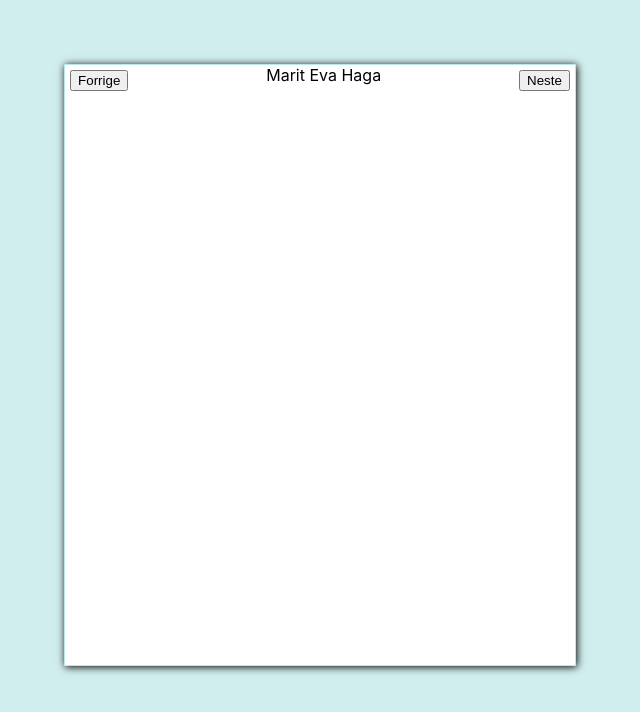
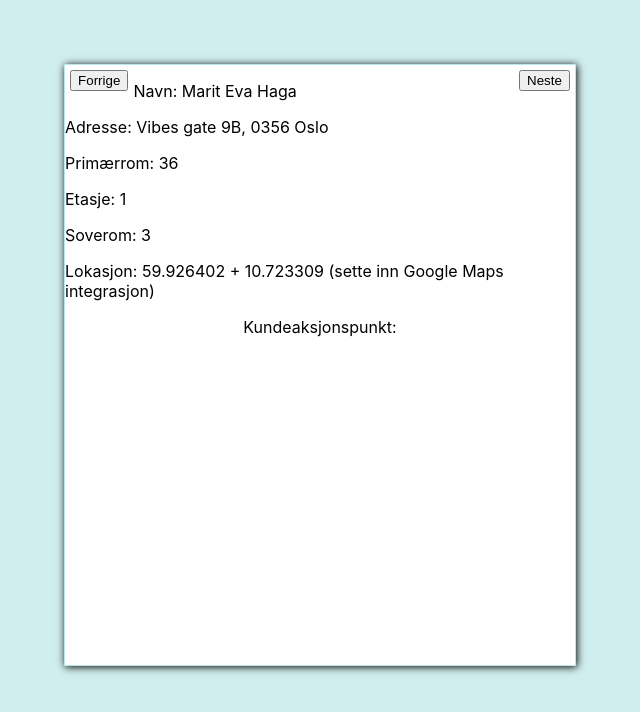
Before and after one commit to JonasSay/solgtnocase, a React (Create React App) app: page / in a window 1280 px wide. Shown: the top 712 px of the page, without its empty margins (320-960 px from the left). Built offline with nearby package versions, Linux system fonts and the light colour scheme.

Commit message:
added all info from json.file

```diff
--- a/src/App.css
+++ b/src/App.css
@@ -1,6 +1,6 @@
 .App {
   text-align: center;
-  align-items: center;
+
 }
 
 .container {
@@ -11,11 +11,19 @@
   height: 600px;
   box-shadow: 1px 1px 8px ;
   border: 1px solid #bbe7e7;
+  text-align: center;
 }
 
-.customer-info {
-  background-color: black;
+.buttons {
+ background-color: #eed1d8;
+  display: block;
+  width: 100%;
 }
+
+.customer-info{
+  text-align: left;
+}
+
 .forrigeButton {
   float: left;
   margin: 1% 1%;
--- a/src/App.js
+++ b/src/App.js
@@ -4,7 +4,7 @@ import CustomerView from "./components/CustomerView";
 
 function App() {
   return (
-    <div className="App">
+    <div>
       <CustomerView/>
     </div>
   );
--- a/src/components/CustomerView.js
+++ b/src/components/CustomerView.js
@@ -6,28 +6,70 @@ const CustomerView = () => {
 
   const customerData = data
   const [myState, setMyState] = useState(0);
+  const [myStageIndex, setMyStageIndex] = useState(0);
 
   function showCustomer() {
-    return customerData[myState].navn
+    return (
+        <div className="customer-info">
+          <p>Navn: {customerData[myState].navn}</p>
+          <p>Adresse: {customerData[myState].adresse}</p>
+          <p>Primærrom: {customerData[myState].prom}</p>
+          <p>Etasje: {customerData[myState].etasje}</p>
+          <p>Soverom: {customerData[myState].soverom}</p>
+          <p>Lokasjon: {customerData[myState].lat} + {customerData[myState].lon} (sette inn Google Maps integrasjon)</p>
+        </div>
+    )
+  }
+
+  function showCurrentStage(stageIndex) {
+    switch (stageIndex) {
+      case "Venter på tilbud":
+        setMyStageIndex(0)
+        break;
+      case "Tilbud opprettet":
+        setMyStageIndex(1)
+        break;
+      case "Tilbud akseptert":
+        setMyStageIndex(2)
+        break;
+      case "Venter på endelig tilbud":
+        setMyStageIndex(3)
+        break;
+      case "Endelig tilbud opprettet":
+        setMyStageIndex(4)
+        break;
+      case "Venter på overtagelse":
+        setMyStageIndex(5)
+        break;
+      case "Avsluttet":
+        setMyStageIndex(6);
+        break;
+    }
   }
 
   function showPreviousCustomer() {
-    if(myState > 0) {
+    if (myState > 0) {
       setMyState(myState - 1)
     }
   }
 
   function showNextCustomer() {
-    if(myState < customerData.length - 1) {
+    if (myState < customerData.length - 1) {
       setMyState(myState + 1)
     }
   }
 
   return (
       <div className="container">
-        <button onClick={showPreviousCustomer} className="forrigeButton">Forrige</button>
-        {showCustomer()}
-        <button onClick={showNextCustomer} className="nesteButton">Neste</button>
+
+        <div className="buttons">
+          <button onClick={showPreviousCustomer} className="forrigeButton">Forrige</button>
+          <button onClick={showNextCustomer} className="nesteButton">Neste</button>
+        </div>
+          {showCustomer()}
+          <div className="customer-action">
+            <p>Kundeaksjonspunkt: {customerData[myState].kundeaksjonspunkt}</p>
+          </div>
       </div>
   )
 }
```
